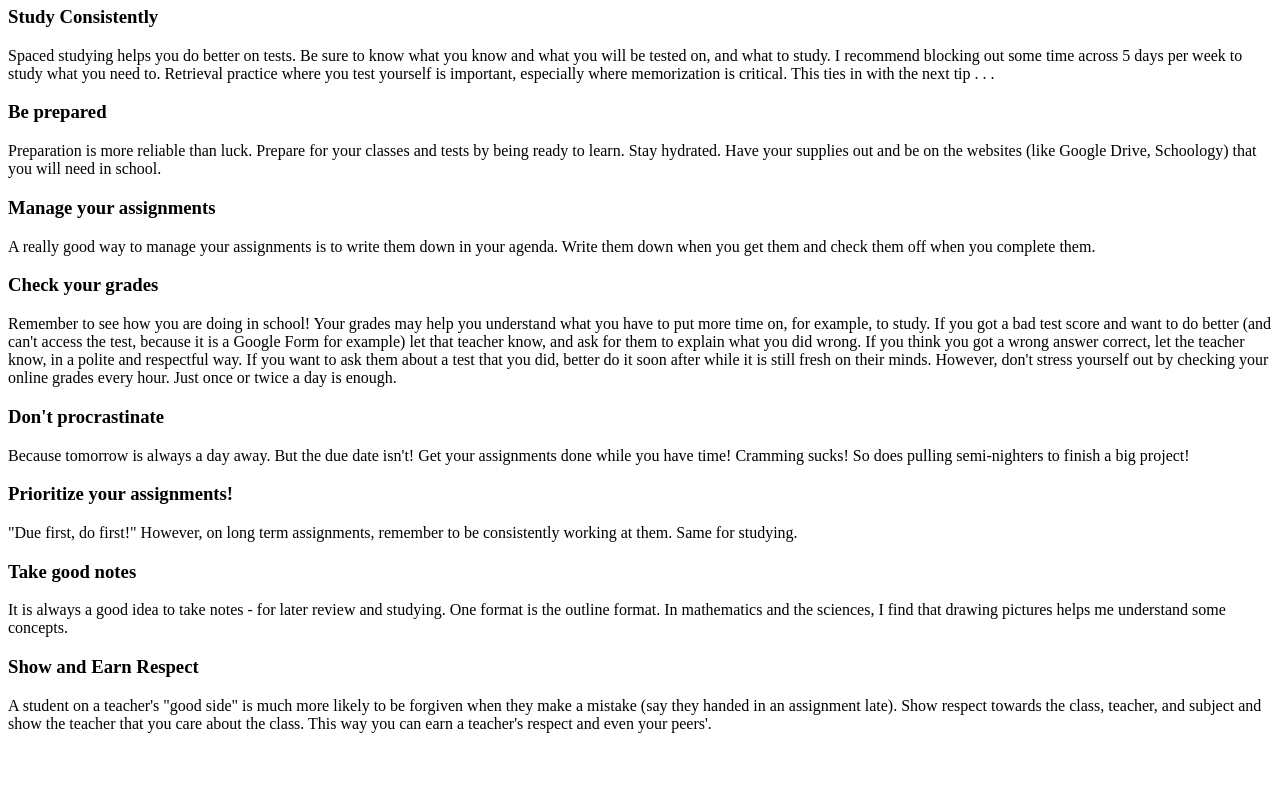
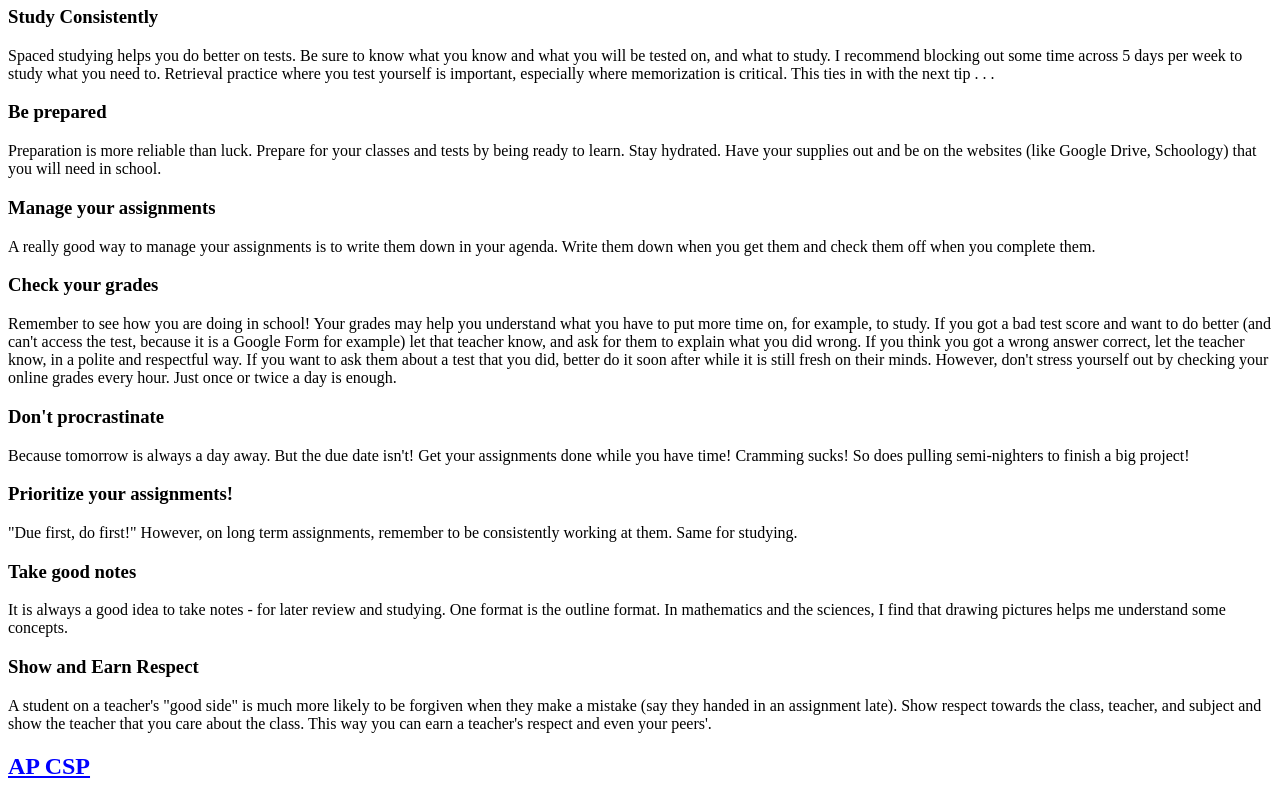
Before and after one commit to Noah-H3467/projectnoshedu, a plain HTML site: page index.html in a window 1280 px wide. Shown: the part 346-1146 px from the top of the page. Before the commit the page ends 1095 px from the top, so only its background shows below. Drawn offline with Linux system fonts and the light colour scheme.

Commit message:
link index.html to comp sci

```diff
--- a/index.html
+++ b/index.html
@@ -31,5 +31,6 @@
     <p>It is always a good idea to take notes - for later review and studying. One format is the outline format. In mathematics and the sciences, I find that drawing pictures helps me understand some concepts.</p>
     <h3>Show and Earn Respect</h3>
     <p>A student on a teacher's "good side" is much more likely to be forgiven when they make a mistake (say they handed in an assignment late). Show respect towards the class, teacher, and subject and show the teacher that you care about the class. This way you can earn a teacher's respect and even your peers'.</p>
+    <a href="./apcompsci.html"><h2>AP CSP</h2></a>
   </body>
 </html>
```
